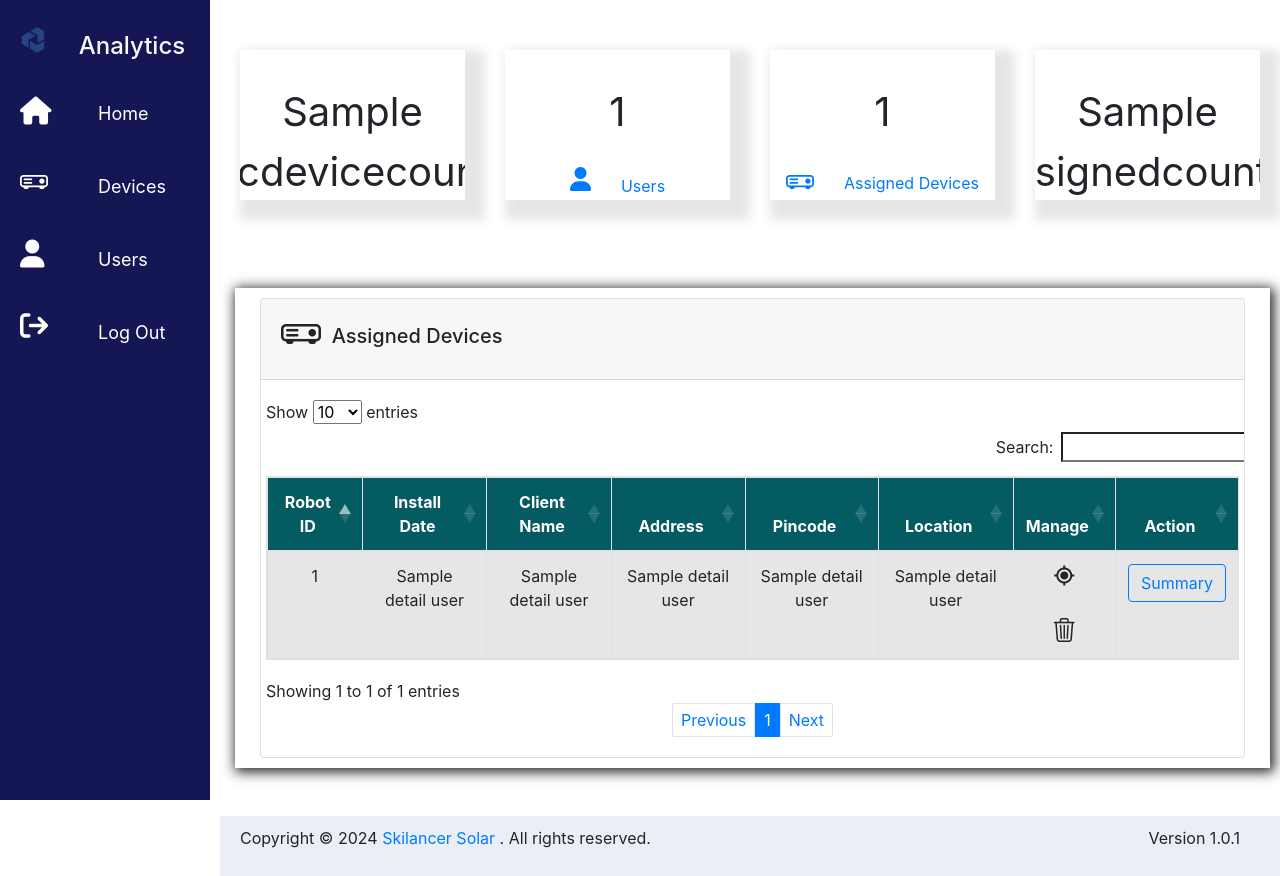
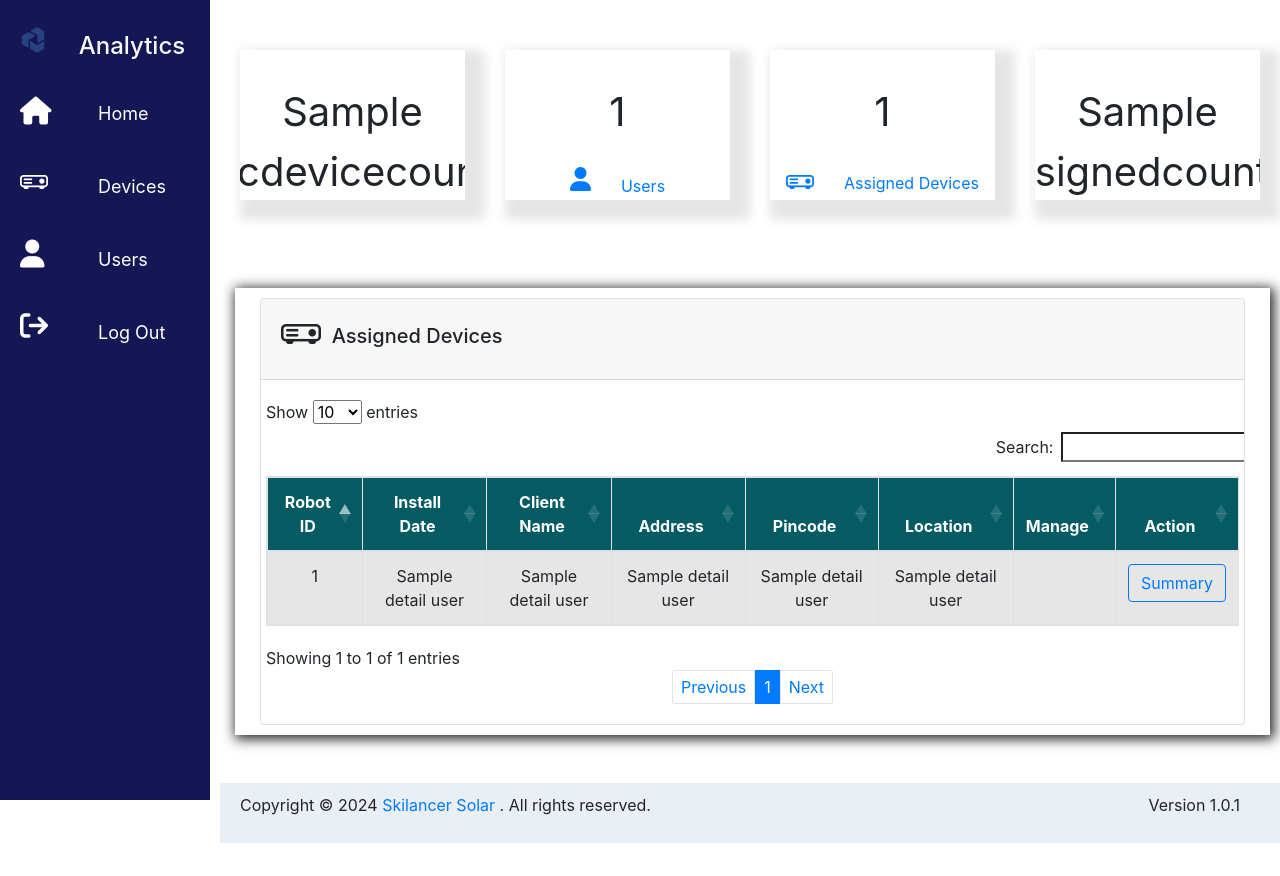
Before and after one commit to sachinbhatia2021/ssbikes, a Flask app: template templates/assigneddevices.html in a window 1280 px wide. After the commit the page ends 843 px from the top, so only its background shows below. Run offline with Flask 3, Linux system fonts and the light colour scheme; the template is opened without the code that fills it: most values are stand-ins (such as "Sample title", 1, 10 or a date in 2020); some libraries are stand-ins or nearby versions; some web fonts are replaced.

Commit message:
assigned1

```diff
--- a/templates/assigneddevices.html
+++ b/templates/assigneddevices.html
@@ -218,13 +218,13 @@ right: 0;
                   <td>{{ detail_user[7] }}</td>
                   <td>{{ detail_user[2] }}</td>
                   <td>
-                   <h4 class="m-0" style="cursor: pointer; ">
+                   <!-- <h4 class="m-0" style="cursor: pointer; ">
                       <i onclick="changeRobotLocation('{{ detail_user[0] }}')" class='bx bx-current-location'
                         data-bs-target="#exampleModalToggleL" data-bs-toggle="modal"></i>
                     </h4><br>
                     <h4 class="m-0" style="cursor: pointer; ">
                       <i onclick="openDeleteModal('{{ detail_user[0] }}')" data-bs-toggle="modal"
-                        data-bs-target="#exampleModalToggle1" class="bi bi-trash3 deleteh"></i>
+                        data-bs-target="#exampleModalToggle1" class="bi bi-trash3 deleteh"></i> -->
                       </td>
 
 
```
